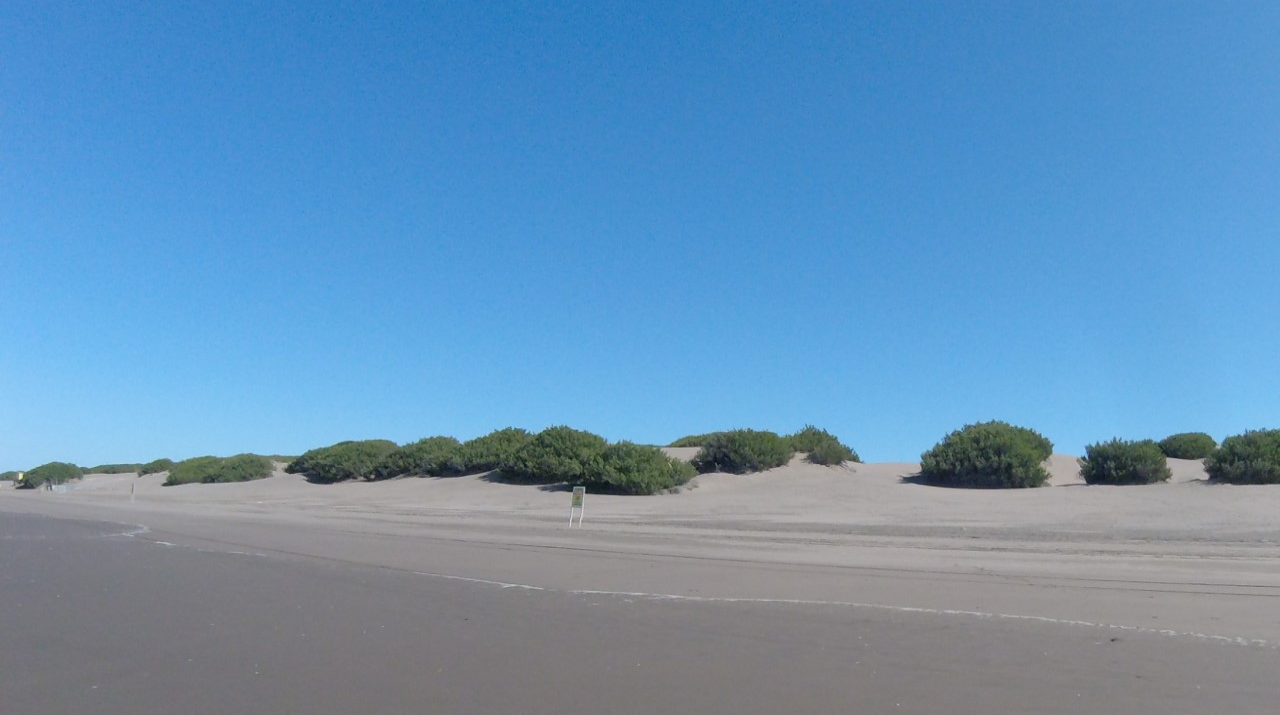
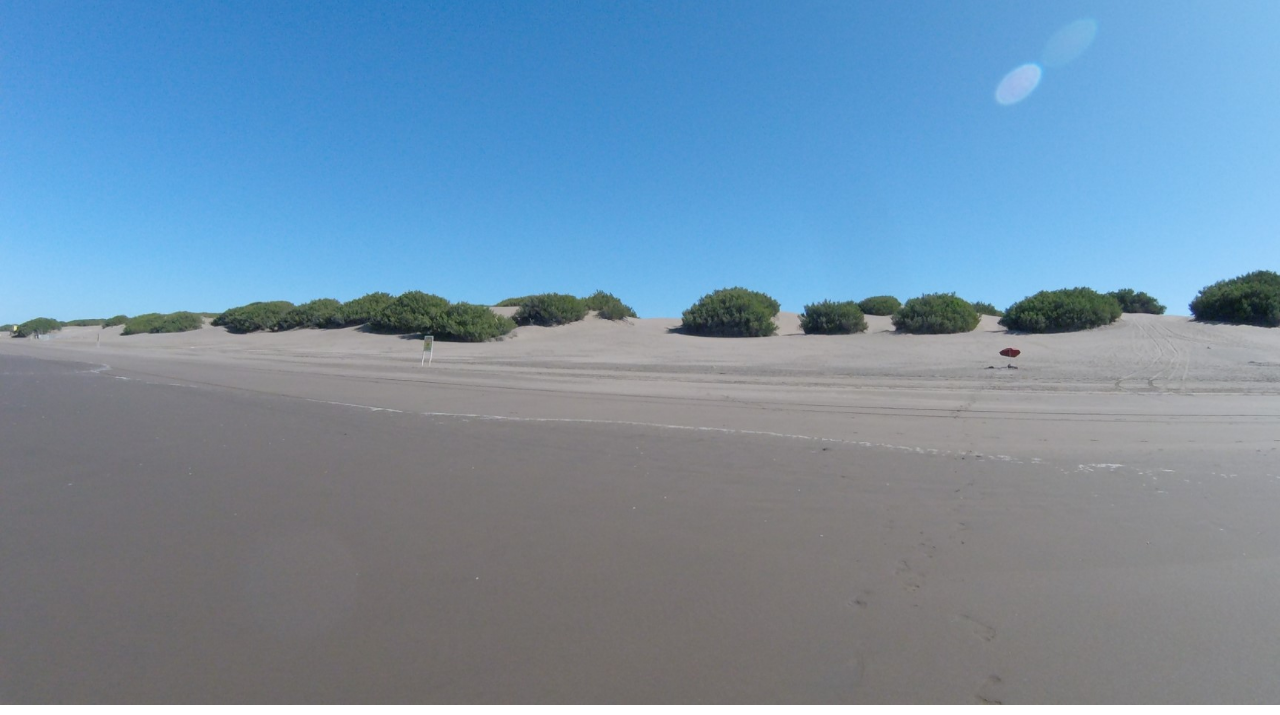
Before and after one commit to cuchulopez/kmtresveinte, a plain HTML site: page index.html in a window 1280 px wide. Shown: the part 95-810 px from the top of the page. Drawn offline with Linux system fonts and the light colour scheme.

Commit message:
acomodando la imagen

```diff
--- a/css/main.css
+++ b/css/main.css
@@ -1,26 +1,27 @@
 /* html{
     box-sizing: border-box;
 } */
+* {
+    margin: 0;
+    padding: 0;
+
+}
 html {
-    height: 100vh;
-    width: 100vw;
+    Height: 100vh;
+    width: 100%;
 }
 
 body {
-    margin: 0;
-    padding: 0;
-    background-color: #f2f2f2;
+    width: 100%;
+    height: 100vh;
+    background-image: url("/assets/img/playa.jpg");
+    background-size: cover;
+    background-repeat: no-repeat;
     font-family: 'Open Sans', sans-serif;
-    background-image: url(../assets/img/playa.jpg);
-    background-repeat: no-repeat;
+
   }
 div.principal{
-
-    padding: 5px 5px;
-
-    height: 100vh;
-    width: 100vw;
-
+    padding-top: 10px;
 }
 
 h1.presentacion-sitio span{
```
